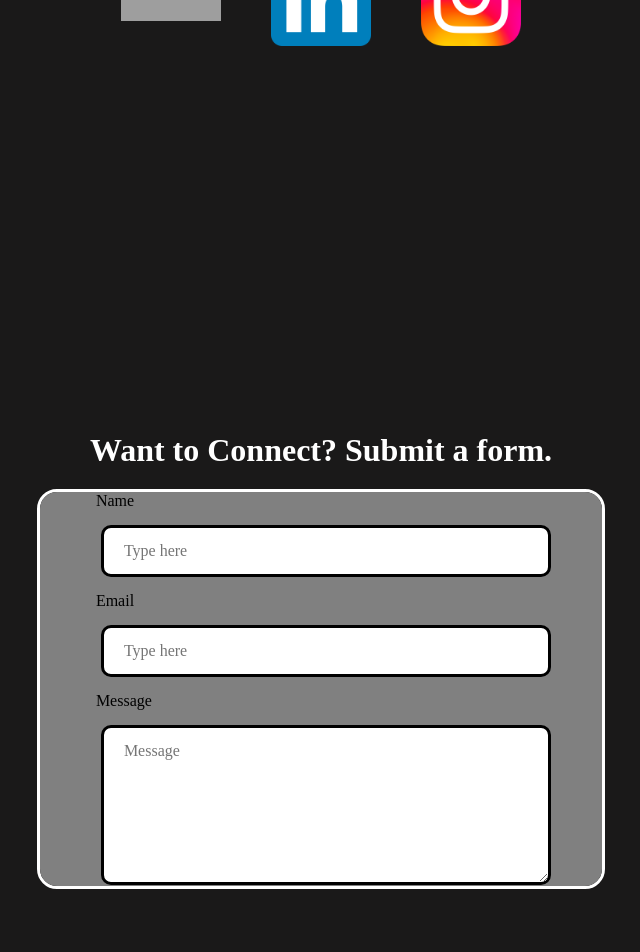
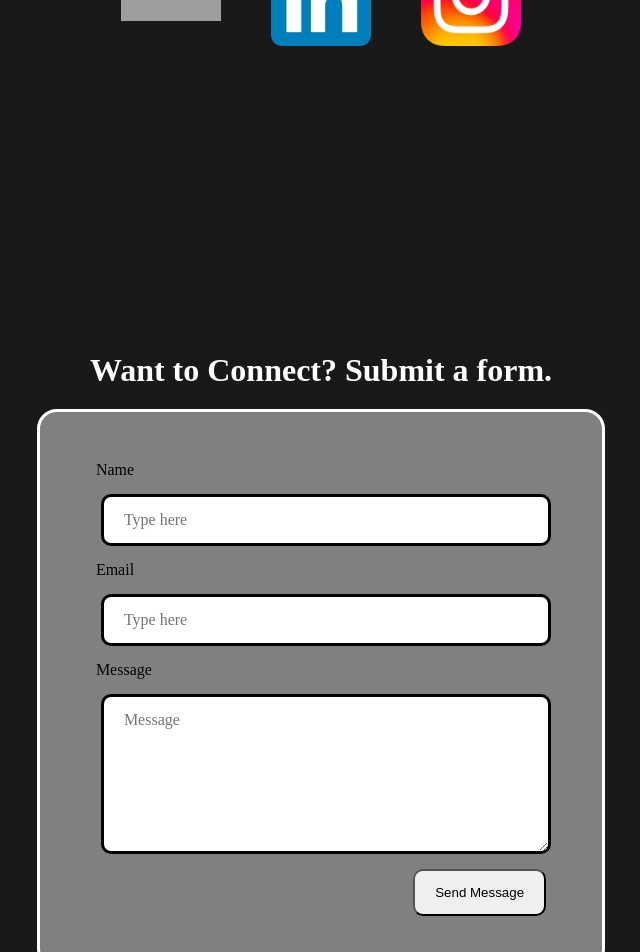
Before and after one commit to sttvbn/web-portfolio, a SvelteKit app: page /home in a window 1280 px wide. Shown: the part 3657-4609 px from the top of the page, without its empty margins (319-959 px from the left). Built offline with nearby package versions, Linux system fonts and the light colour scheme; grey boxes are pictures that could not be loaded.

Commit message:
small change

```diff
--- a/src/routes/home/+page.svelte
+++ b/src/routes/home/+page.svelte
@@ -230,7 +230,7 @@
         align-items: center;
         display: flex;
         width: 45%;
-        height: 50%;
+        height: 70%;
         border: 3px solid white;
         overflow: auto;
     }
```
